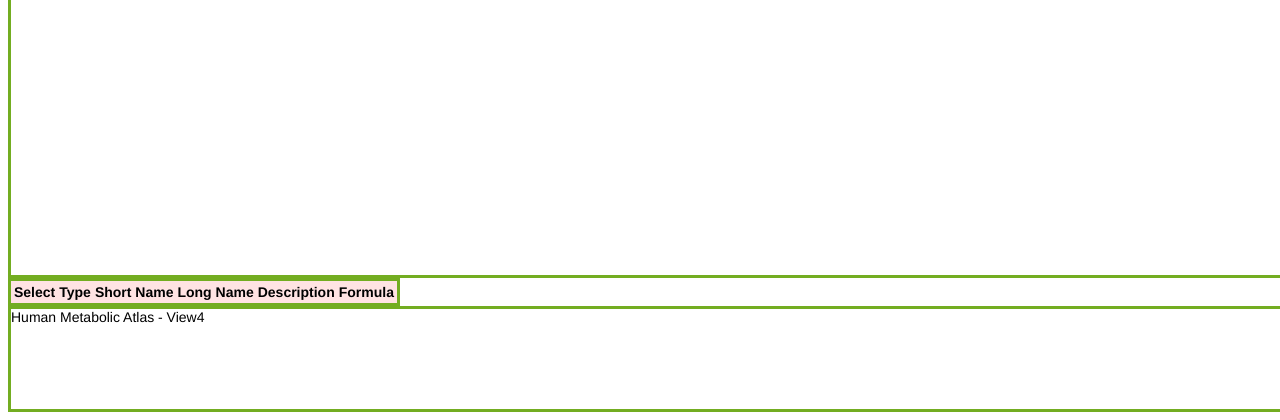
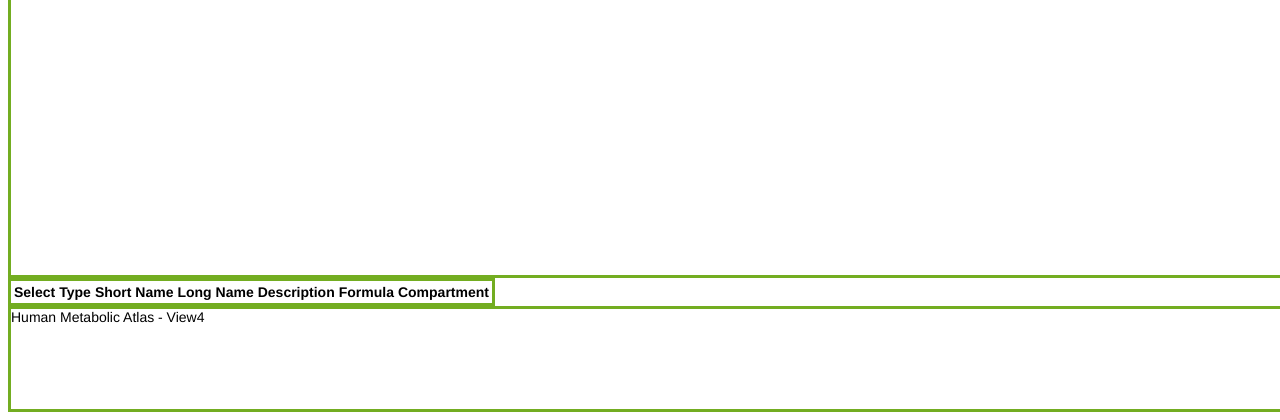
Before and after one commit to fossabot/MetabolicAtlas, a Flask app: page /view4 in a window 1280 px wide; the page is wider, and only the part inside the window is pictured. Shown: the part 642-1062 px from the top of that part. Run offline with Flask 2, Linux system fonts and the light colour scheme; lists and menus that the app fills with data are empty; some libraries are stand-ins or nearby versions.

Commit message:
Lena added some small color changes to view 4

```diff
--- a/hma_frontend/static/css/style.css
+++ b/hma_frontend/static/css/style.css
@@ -26,7 +26,7 @@ body {
 #view4-table {
   position: static;
   border: 3px solid #73AD21;
-  background: rgba(255, 200, 200, 0.5);
+  background: rgba( 0, 0, 0, 0 );
 }
 
 #protein-table {
--- a/hma_frontend/static/js/view4ctrl.js
+++ b/hma_frontend/static/js/view4ctrl.js
@@ -3,11 +3,13 @@ app.controller('v4ElemsCtrl', [ '$scope', '$http', 'view4Graph', function( $scop
     // (usually better to have the srv as intermediary)
     $scope.elms = [];
     $scope.rels = [];
+    $scope.enzymeName="ENSG00000164303"; //ENSG00000164303 and ENSG00000180011
     $http.defaults.headers.common['Authorization'] = 'Basic ' + window.btoa('hma' + ':' + 'K5U5Hxl8KG');
-    $http.get('http://130.238.29.191/api/v1/enzymes/ENSG00000180011/connected_metabolites?include_expressions=true')
+    var url = 'http://130.238.29.191/api/v1/enzymes/'+$scope.enzymeName+'/connected_metabolites?include_expressions=true';
+    $http.get(url)
     .success(function(data, status, headers, config) {
         $scope.backend = data;
-        console.log("Got the JSON");
+        console.log("Got the JSON from URL: "+url);
         //http://book.mixu.net/node/ch5.html
         //https://developer.mozilla.org/en/docs/Web/JavaScript/Reference/Global_Objects/Set
         //http://stackoverflow.com/questions/7958292/mimicking-sets-in-javascript
@@ -19,7 +21,7 @@ app.controller('v4ElemsCtrl', [ '$scope', '$http', 'view4Graph', function( $scop
             id: e.id,
             parentid: 'null',
             type: 'E',
-            short: e.id,
+            short: e.short_name,
             long: e.long_name,
             description: 'description',
             formula: 'formula'
@@ -55,7 +57,8 @@ app.controller('v4ElemsCtrl', [ '$scope', '$http', 'view4Graph', function( $scop
                     short: m.short_name,
                     long: m.long_name,
                     description: 'description',
-                    formula: m.formula
+                    formula: m.formula,
+                    compartment: m.compartment
                 };
                 if (metabolite.id in occ){
                     occ[metabolite.id]+=1;
--- a/hma_frontend/static/js/view4model.js
+++ b/hma_frontend/static/js/view4model.js
@@ -51,7 +51,7 @@ app.factory('view4Graph', [ '$q', function( $q ){
         .selector('node')
         .css({
             'content': 'data(name)',
-            'font-size': "42px",
+            'font-size': "30px", // main enzyme name
             //'height': 80,
             //'width': 'mapData(weight, 1, 200, 1, 200)',
             //'color': 'white',
@@ -60,26 +60,26 @@ app.factory('view4Graph', [ '$q', function( $q ){
         })
         .selector('$node > node') //child node selector
         .css({
-            'font-size': "20px",
+            'font-size': "10px",
             'padding-top': '20px', //not super useful as it only affects node to parent node distance
             'padding-left': '20px',
             'padding-bottom': '20px',
             'padding-right': '20px',
             'text-valign': 'top',
             'text-halign': 'center',
-            'background-color': '#000055',
+            'background-color': '#a4a4b0',
             'background-opacity':0.3
         })
         .selector('node > node') //parent node selector
         .css({
-            'font-size': "20px",
+            'font-size': "10px",
             'padding-top': '1px',
             'padding-left': '1px',
             'padding-bottom': '1px',
             'padding-right': '1px',
             'text-valign': 'top',
             'text-halign': 'center',
-            'background-color': '#00ff00'
+            'background-color': '#0c650c'
         })
         .selector('edge')
         .css({
--- a/hma_frontend/templates/view4.html
+++ b/hma_frontend/templates/view4.html
@@ -1,5 +1,5 @@
 <!DOCTYPE html>
-<html>
+<html ng-app="app">
 <head>
 <link href="../static/css/style.css" rel="stylesheet" />
 <meta charset=utf-8 />
@@ -14,14 +14,14 @@
 <script src="../static/js/view4model.js"></script>
 <script src="../static/js/view4ctrl.js"></script>
 </head>
-<body ng-app="app">
+<body ng-controller="v4ElemsCtrl">
   <div id="logo">
     <svg viewBox="0 0 1200 100" class="icon">
        <use xlink:href="../static/images/logo.svg#hmaLogo"></use>
     </svg>
   </div>
   <div id="cy"></div>
-  <table id="view4-table" ng-controller="v4ElemsCtrl">
+  <table id="view4-table">
     <tbody>
       <tr>
         <th>Select</th>
@@ -30,6 +30,7 @@
         <th>Long Name</th>
         <th>Description</th>
         <th>Formula</th>
+        <th>Compartment</th>
       </tr>
       <tr ng-repeat="elem in elms">
         <td><input type="checkbox" ng-model="elem.id" ng-change="onSelected(elem)"></td>
@@ -38,6 +39,7 @@
         <td>{{elem.long}}</td>
         <td>{{elem.description}}</td>
         <td>{{elem.formula}}</td>
+        <td>{{elem.compartment}}</td>
       </tr>
     </tbody>
   </table>
```
